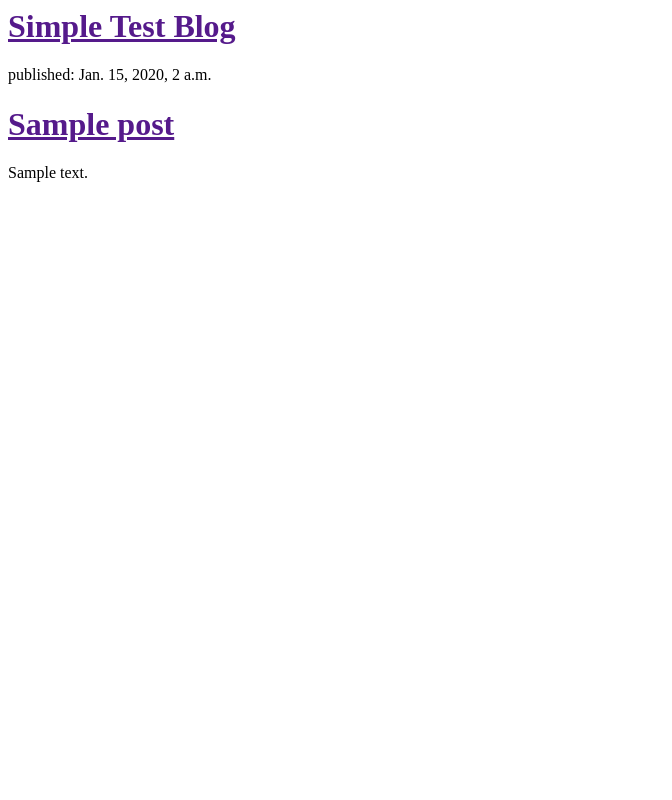
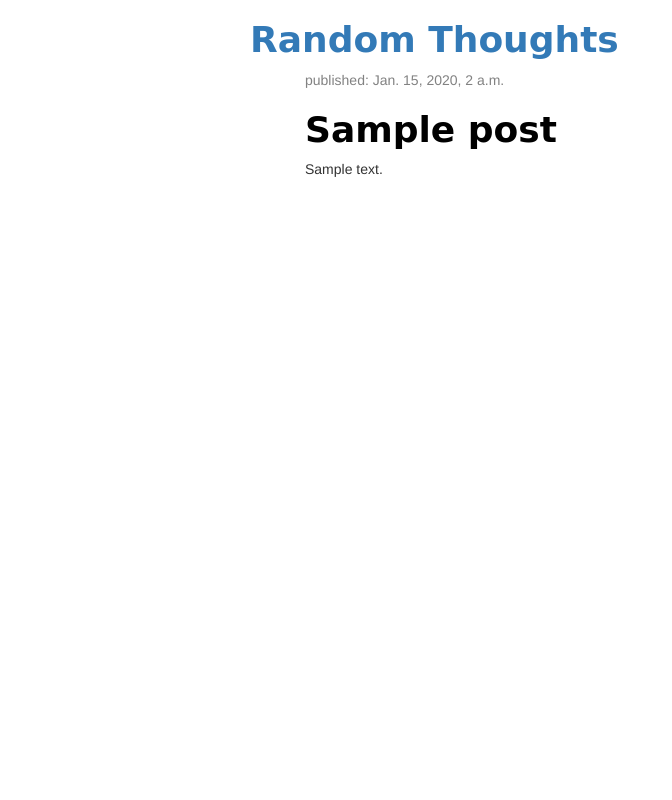
Before and after one commit to xuberance137/simpleblog, a Django app: template blog/templates/blog/post_list.html in a window 1480 px wide. Shown: the whole page, without its empty margins (0-672 px from the left). Run offline with Django 3.2, Linux system fonts and the light colour scheme; the template is opened without the code that fills it: values that come from a table or form of the project are taken from there, others are empty; tables that the repository leaves empty hold one stand-in row (values such as "Sample post"); some libraries are stand-ins or nearby versions.

Commit message:
Modified HTML and added css for basic styling. Not fully responsive

```diff
--- /dev/null
+++ b/blog/static/css/blog.css
@@ -0,0 +1,53 @@
+.page-header {
+    background-color: #ff9400;
+    margin-top: 0;
+    padding: 20px 20px 20px 40px;
+}
+
+.page-header h1, .page-header h1 a, .page-header h1 a:visited, .page-header h1 a:active {
+    color: #ff0000;
+    font-size: 36pt;
+    text-decoration: none;
+}
+
+.content {
+    margin-left: 40px;
+}
+
+h1, h2, h3, h4 {
+    color: #FF0000;
+    font-family: 'Lobster', cursive;
+    font-weight: bold;
+}
+
+body {
+    padding-left: 250px;
+    padding-right: 250px;
+}
+
+.date {
+    color: #828282;
+}
+
+.save {
+    float: right;
+}
+
+.post-form textarea, .post-form input {
+    width: 100%;
+}
+
+.top-menu, .top-menu:hover, .top-menu:visited {
+    color: #ffffff;
+    float: right;
+    font-size: 26pt;
+    margin-right: 20px;
+}
+
+.post {
+    margin-bottom: 70px;
+}
+
+.post h1 a, .post h1 a:visited {
+    color: #000000;
+}
--- a/blog/templates/blog/post_list.html
+++ b/blog/templates/blog/post_list.html
@@ -1,17 +1,29 @@
+{% load staticfiles %}
 <html>
     <head>
-        <title>Simple Test Blog</title>
+    	<link rel="stylesheet" href="//maxcdn.bootstrapcdn.com/bootstrap/3.2.0/css/bootstrap.min.css">
+		<link rel="stylesheet" href="//maxcdn.bootstrapcdn.com/bootstrap/3.2.0/css/bootstrap-theme.min.css">
+		<link rel="stylesheet" href="{% static 'css/blog.css' %}">
+        <title>Blogging</title>
     </head>
     <body>
         <div>
-            <h1><a href="">Simple Test Blog</a></h1>
+            <h1><a href="">Random Thoughts</a></h1>
         </div>
+		<div class="content container">
+		    <div class="row">
+		        <div class="col-md-8">
 		            {% for post in posts %}
-    <div>
+		                <div class="post">
+		                    <div class="date">
 		                        <p>published: {{ post.published_date }}</p>
+		                    </div>
 		                    <h1><a href="">{{ post.title }}</a></h1>
 		                    <p>{{ post.text|linebreaksbr }}</p>
 		                </div>
 		            {% endfor %}
+		        </div>
+		    </div>
+		</div>
     </body>
 </html>
```
Lines whose indentation alone changed are shown as unchanged.
